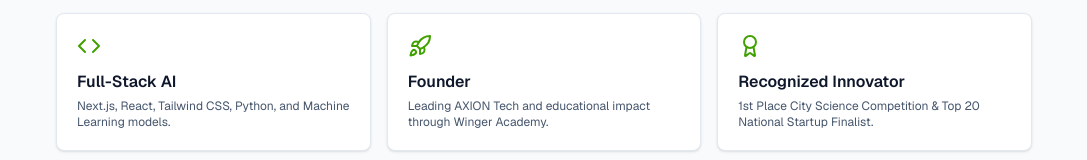
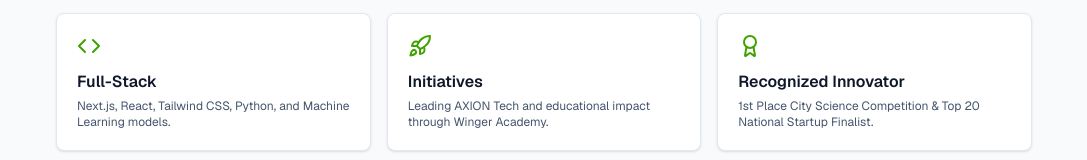
Before and after one commit to weldamlak/Personal-Web-app-Portfolio-, a Next.js app: page / in a window 1280 px wide. Shown: the part 628-788 px from the top of the page, without its empty margins (96-1183 px from the left). Built offline with nearby package versions, Linux system fonts and the light colour scheme.

Commit message:
Update page.tsx

```diff
--- a/app/page.tsx
+++ b/app/page.tsx
@@ -505,7 +505,7 @@ export default function Portfolio() {
                     className={`font-semibold mb-1 ${isDarkMode ? "text-white" : "text-slate-900"
                       }`}
                   >
-                    Full-Stack AI
+                    Full-Stack
                   </h3>
                   <p
                     className={`text-xs ${isDarkMode ? "text-zinc-400" : "text-slate-600"
@@ -528,7 +528,7 @@ export default function Portfolio() {
                     className={`font-semibold mb-1 ${isDarkMode ? "text-white" : "text-slate-900"
                       }`}
                   >
-                    Founder
+                    Initiatives
                   </h3>
                   <p
                     className={`text-xs ${isDarkMode ? "text-zinc-400" : "text-slate-600"
```
